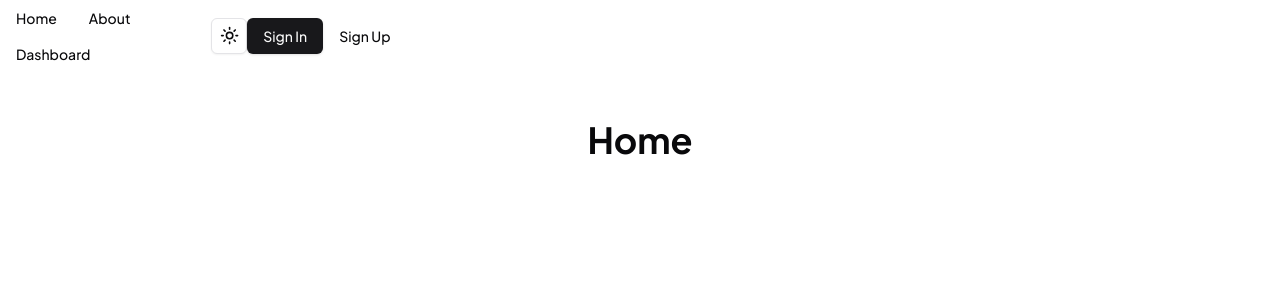
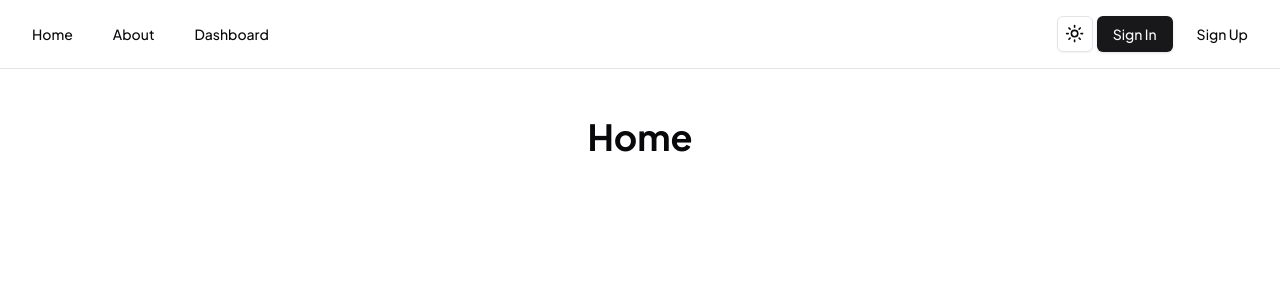
Before and after one commit to sirusmeshki/zanbil, a Next.js app: page / in a window 1280 px wide. Shown: the top 300 px of the page. Built offline with nearby package versions, Linux system fonts and the light colour scheme; no server answers.

Commit message:
add: layout folder

```diff
--- a/tailwind.config.ts
+++ b/tailwind.config.ts
@@ -7,6 +7,7 @@ const config = {
         './components/**/*.{ts,tsx}',
         './app/**/*.{ts,tsx}',
         './src/**/*.{ts,tsx}',
+        './layout/**/*.{ts,tsx}',
     ],
     prefix: '',
     theme: {
```
